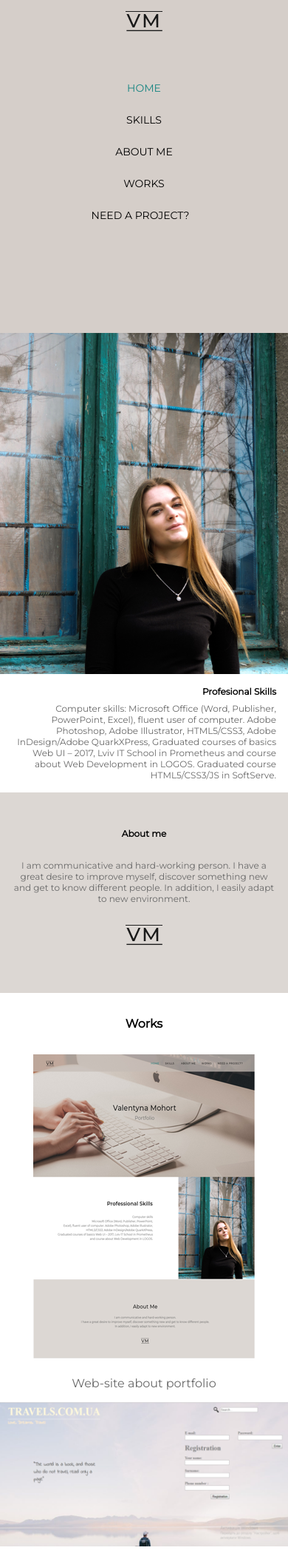
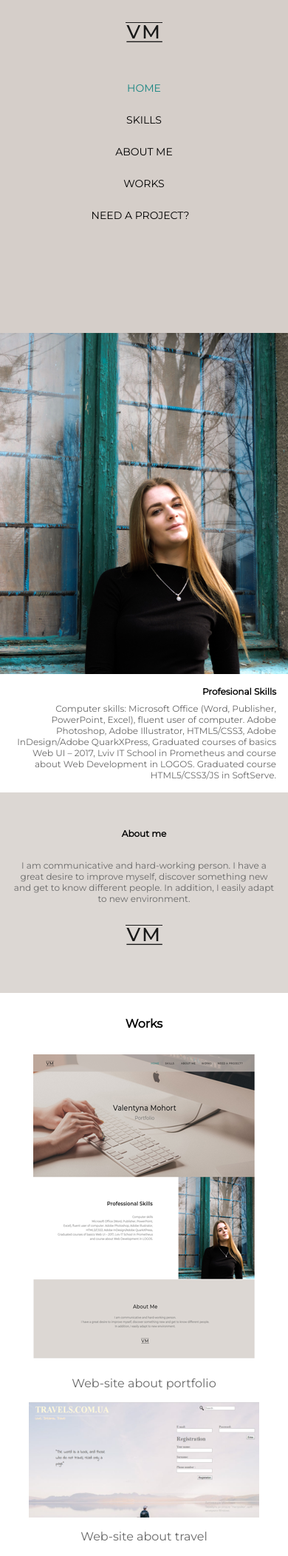
Before and after one commit to valentyna97/my_portfolio, a PHP site: page / in a window 390 px wide. Shown: the top 2103 px of the page at 74% size. Run offline with PHP 8.4, Linux system fonts and the light colour scheme.

Commit message:
change js

```diff
--- a/css/index.css
+++ b/css/index.css
@@ -343,7 +343,6 @@ header .link_header li a:hover {
     padding: 0 1rem 1rem 1rem;
     color: #696969;
     font-size: 12pt
-
 }
 
 .footer_content {
@@ -390,7 +389,7 @@ header .link_header li a:hover {
         width: 50px;
         padding: 0;
         margin: 0;
-        margin-top: 15px;
+        margin-top: 30px;
     }
     header .title_main {
         display: none;
@@ -468,7 +467,9 @@ header .link_header li a:hover {
     }
 
     .about_travel {
-        width: 100%;
+        width: 80%;
+        display: flex;
+        justify-content: center;
     }
 }
 
@@ -505,6 +506,9 @@ header .link_header li a:hover {
         height: 30px;
         padding: 0 1rem;
     }
+}
+@media (max-width:700px) {
+
     .footer_content {
         grid-template-columns: 3fr 4fr 3fr;
     }
@@ -535,5 +539,4 @@ header .link_header li a:hover {
         display: none;
 
     }
-
 }
--- a/index.html
+++ b/index.html
@@ -73,7 +73,7 @@
                     <p class="text">Web-site about portfolio</p>
                 </div>
                 <div class="work_travel">
-                    <img src="img/web_site_about_travel.png" class ="about_travel" alt="work_travel">
+                    <img src="img/web_site_about_travel.png" class="about_travel" alt="work_travel">
                     <p class="text_travel">Web-site about travel</p>
                 </div>
                 <div class="work_newspaper">
@@ -82,8 +82,10 @@
                 </div>
             </div>
         </section>
+
         <section class="form">
             <section id="need_a_project_content">
+                 <form>
                 <h2 class="title">Need a project?</h2>
                 <p class="text_project">Let me know what kind of project do you need and. I'll take a look and see if this could be the start of something beautiful.</p>
 
@@ -104,8 +106,7 @@
                 <div class="submit">
                     <button class="mail-btn" type="submit">Send</button>
                 </div>
-                   <p class = "message-box"></p>
-
+                <p class="message-box"></p>
                 </form>
             </section>
         </section>
--- a/js/index.js
+++ b/js/index.js
@@ -1,10 +1,12 @@
+(function () {
+
 document.querySelector('.form button[type=submit]').addEventListener('click',submitForm);
   function submitForm (e){
    e.preventDefault();
     const xhr = new XMLHttpRequest();
      xhr.onreadystatechange = function() {
          if (xhr.readyState === 4 && xhr.status ===200 ){
-             document.querySelector('.message-box').innerHTML = ' Hi! Nice to meet you! <br>We will contact with you soon';
+             document.querySelector('.message-box').innerHTML = ' Hi! Nice to meet you! <br>We will contact with you soon!';
          }else if (xhr.readyState === 4 && xhr.status !== 200){
              document.querySelector('.message-box').innerHTML += 'error!';
          }
@@ -14,3 +16,4 @@ document.querySelector('.form button[type=submit]').addEventListener('click',sub
          const data = new FormData(form);
          xhr.send(data);
   }
+})();
```
Lines whose indentation alone changed are shown as unchanged.
